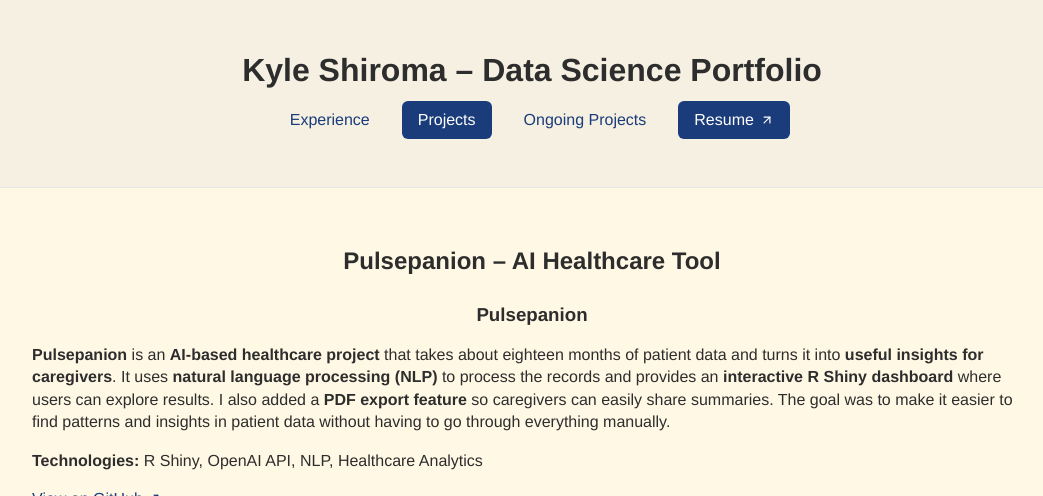
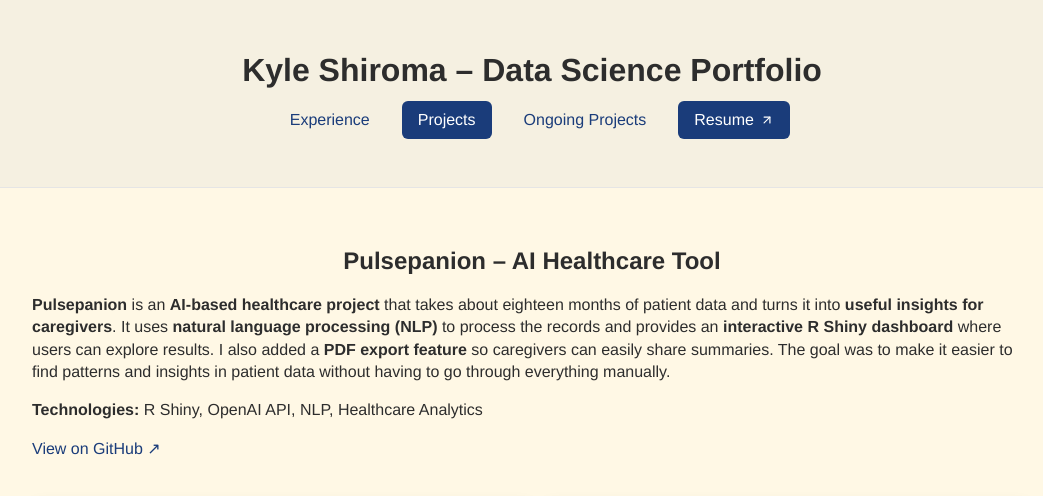
Before and after one commit to k-shiroma-code/k-shiroma-code.github.io, a Jekyll site: the page built from projects.md, in a window 1280 px wide and 900 px high, cut to the strip 0-496 px from the top of the window. Shown: the whole strip, without its empty margins (108-1151 px from the left). Built offline with Jekyll 4.4.1, drawn with Linux system fonts in a browser that asks for light colours.

Commit message:
Update projects.md

```diff
--- a/projects.md
+++ b/projects.md
@@ -6,7 +6,6 @@
 
 ## Pulsepanion – AI Healthcare Tool
 
-### Pulsepanion
 **Pulsepanion** is an **AI-based healthcare project** that takes about eighteen months of patient data and turns it into **useful insights for caregivers**. It uses **natural language processing (NLP)** to process the records and provides an **interactive R Shiny dashboard** where users can explore results. I also added a **PDF export feature** so caregivers can easily share summaries. The goal was to make it easier to find patterns and insights in patient data without having to go through everything manually.
 
 **Technologies:** R Shiny, OpenAI API, NLP, Healthcare Analytics
```
